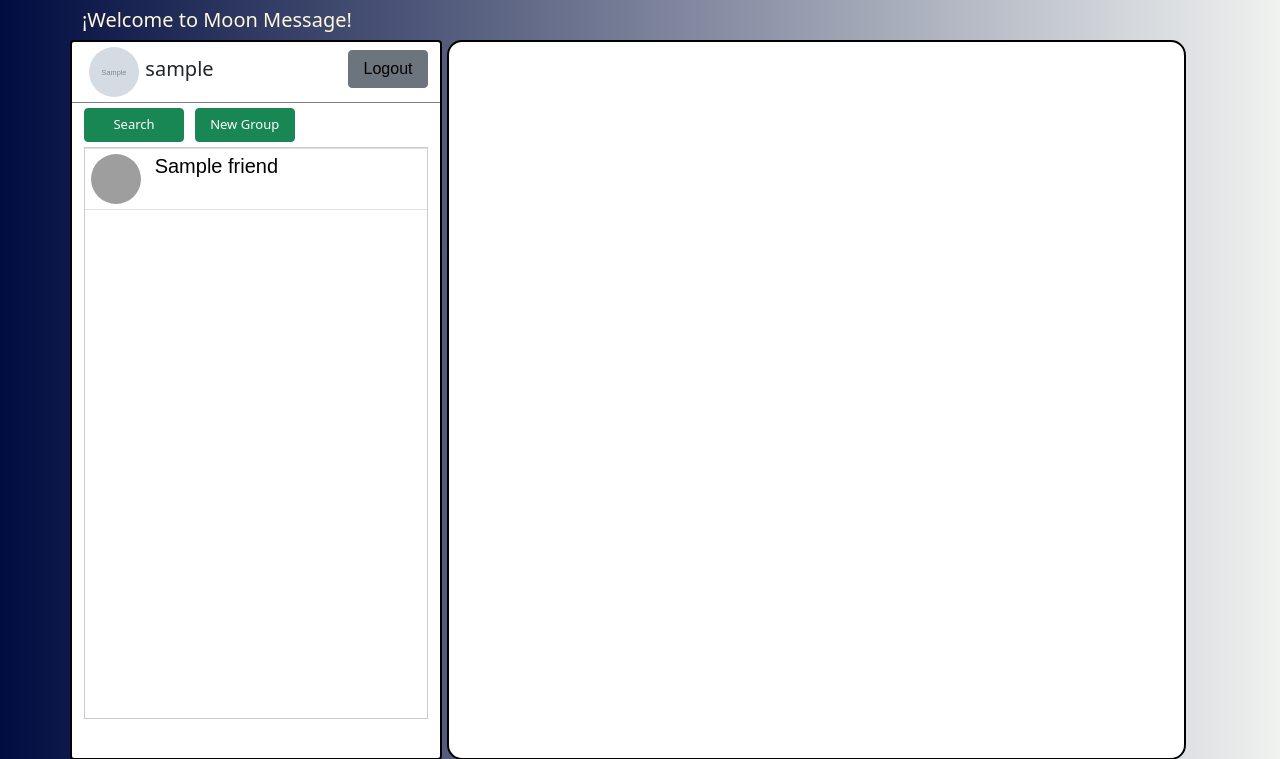
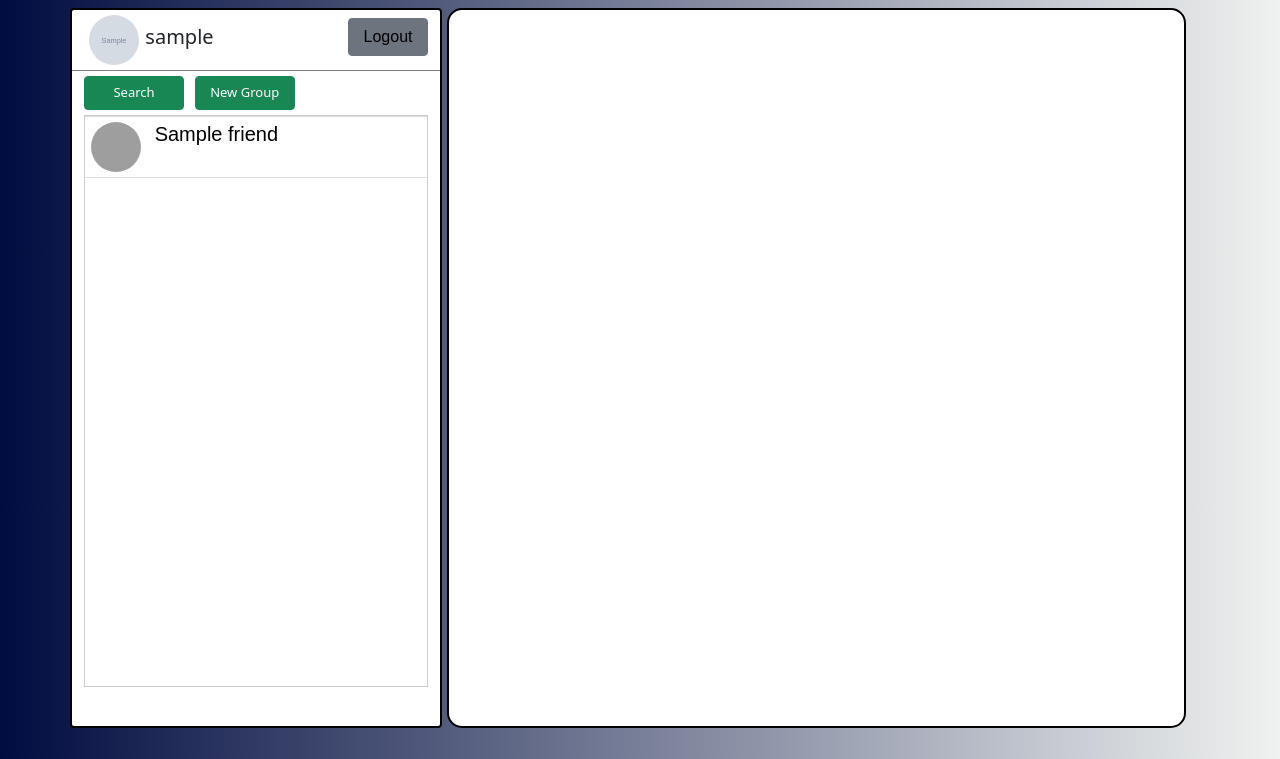
Before and after one commit to ferschoneich01/cs50w-project2, a Flask app: template src/templates/index.html in a window 1280 px wide. Shown: the top 759 px of the page. Run offline with Flask 3, Linux system fonts and the light colour scheme; the template is opened without the code that fills it: most values are stand-ins (such as "Sample title", 1, 10 or a date in 2020); grey boxes marked "Sample" are stand-in pictures; some libraries are stand-ins or nearby versions; grey boxes are pictures that could not be loaded.

Commit message:
Sun, Apr 30, 2023, 6:51 AM +06:00

```diff
--- a/src/templates/index.html
+++ b/src/templates/index.html
@@ -19,7 +19,6 @@
 
     <body>
         <div class="container" style="margin-top: 8px;">
-            <h5 class="title">¡Welcome to Moon Message!</h5>
             <!--App container-->
             <div class="row container-main">
                 <div id="card-friends" class="card col-4" style="border: 2px solid black;">
@@ -199,8 +198,8 @@
                                     type="text" value="" placeholder="write your message">
                             </div>
                             <div class="col-2" style="padding-left: 0px;">
-                                <button class="btn button btn-success" id="Enviar2" onclick="setUsername('{{username}}')"
-                                    type="submit"
+                                <button class="btn button btn-success" id="Enviar2"
+                                    onclick="setUsername('{{username}}')" type="submit"
                                     style="margin-right:5px; margin-top:5px; width: 50px; height: 40px; border-radius: 25px;"><img
                                         style="height: 25px;"
                                         src="https://res.cloudinary.com/dzlbg8ni6/image/upload/v1635299935/send_120237_khktkv.png"
```
